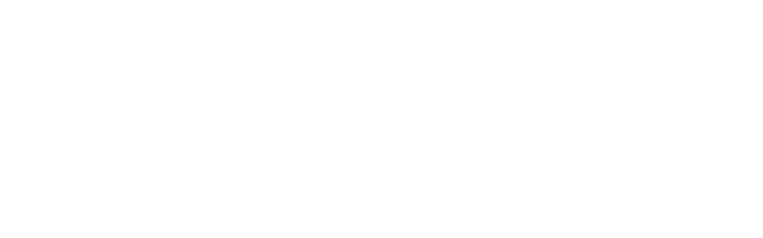
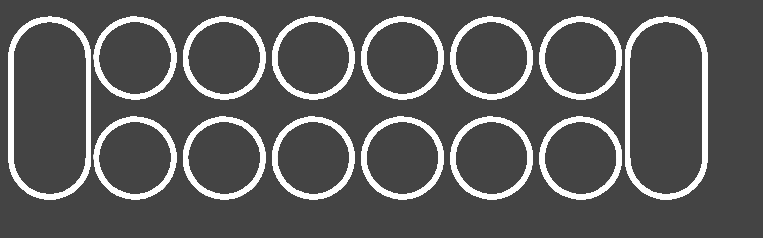
Before and after one commit to Mythius/Mancala, a website: page site/index.html in a window 1280 px wide. Shown: the whole page, without its empty margins (0-763 px from the left). Drawn offline with nearby package versions, Linux system fonts and the light colour scheme.

Commit message:
started viz

```diff
--- a/site/index.html
+++ b/site/index.html
@@ -1 +1,24 @@
-<link rel="icon" type="image/x-icon" href="icon.png">
+<!DOCTYPE html>
+<html lang="en">
+<head>
+	<meta charset="UTF-8">
+	<meta name="viewport" content="width=device-width, initial-scale=1.0">
+	<title>Document</title>
+	<link rel="icon" type="image/x-icon" href="icon.png">
+	<script src="helpers.js"></script>
+	<script src="sprite.js"></script>
+	<script src="/socket.io/socket.io.js"></script>
+	<style>
+		body{
+			background-color: #444;
+		}
+		canvas{
+			background-color: #444;
+		}
+	</style>
+</head>
+<body>
+	<canvas width=700 height=200></canvas>
+	<script src="main.js"></script>
+</body>
+</html>
--- /dev/null
+++ b/site/main.js
@@ -0,0 +1,86 @@
+const canvas = obj('canvas');
+const ctx = canvas.getContext('2d');
+
+
+function loop(){
+	setTimeout(loop,1000/30);
+	drawBoard();
+}
+
+let circles = [];
+
+class Spot{
+	constructor(x,y){
+		this.x = x;
+		this.y = y;
+		this.n = 0;
+		this.stoneLocations = [];
+		circles.push(this);
+		this.generateLocations();
+	}
+	draw(){
+		let sp = (canvas.width-80)/8;
+		ctx.beginPath();
+		ctx.lineWidth = 5;
+		ctx.arc(this.x,this.y,sp/2,sp/2,0,Math.PI*2);
+		ctx.strokeStyle = 'white';
+		ctx.stroke();
+		this.drawPebbles();
+	}
+	drawPebbles(){
+		if(this.n==0) return;
+		let n = this.n;
+		for(let j=0;j<3;j++){
+			let r = j==2?8:4;
+			for(let i=0;i<r;i++){
+				let offsetAngle = j==2?22.5:(j%2)*45;
+				let pt = Vector.getPointIn(Vector.rad(offsetAngle+i*360/r),(j+1)*10);
+				ctx.beginPath();
+				ctx.arc(this.x+pt.x,this.y+pt.y,5,0,Math.PI*2);
+				ctx.fillStyle = 'green'
+				ctx.fill();
+				n--;
+				if(n==0) return;
+			}
+		}
+	}
+	generateLocations(){
+		for(let j=0;j<3;j++){
+			let r = j==2?8:4;
+			for(let i=0;i<r;i++){
+				let offsetAngle = j==2?22.5:(j%2)*45;
+				let pt = Vector.getPointIn(Vector.rad(offsetAngle+i*360/r),(j+1)*10);
+				this.stoneLocations.push(pt.add(this.x,this.y));
+			}
+		}
+	}
+}
+
+function drawBoard(){
+	for(let s of circles) s.draw();
+	let sp = (canvas.width-80)/8;
+	ctx.beginPath();
+	ctx.arc(3+sp*.5,canvas.height/4,sp/2,0,Math.PI,true);
+	ctx.lineTo(3+sp*.5-sp/2,canvas.height*3/4)
+	ctx.arc(3+sp*.5,canvas.height*3/4,sp/2,Math.PI,Math.PI*2,true);
+	ctx.lineTo(3+sp*1.5-sp/2,canvas.height/4)
+	ctx.stroke();
+	ctx.beginPath();
+	ctx.arc(canvas.width-3-sp*.5,canvas.height/4,sp/2,0,Math.PI,true);
+	ctx.lineTo(canvas.width-3-sp*.5-sp/2,canvas.height*3/4)
+	ctx.arc(canvas.width-3-sp*.5,canvas.height*3/4,sp/2,Math.PI,Math.PI*2,true);
+	ctx.lineTo(canvas.width-3,canvas.height/4)
+	ctx.stroke();
+}
+
+function setup(){
+	let sp = (canvas.width-80)/8;
+	for(let j=0;j<2;j++){
+		for(let i=0;i<6;i++){
+			new Spot(sp*1.5+sp*(i*1.15+.14),j==0?canvas.height/4:canvas.height*3/4);
+		}
+	}
+}
+
+setup();
+loop();
```
Also changed, not shown: mancala.js (+10 -0 lines).
